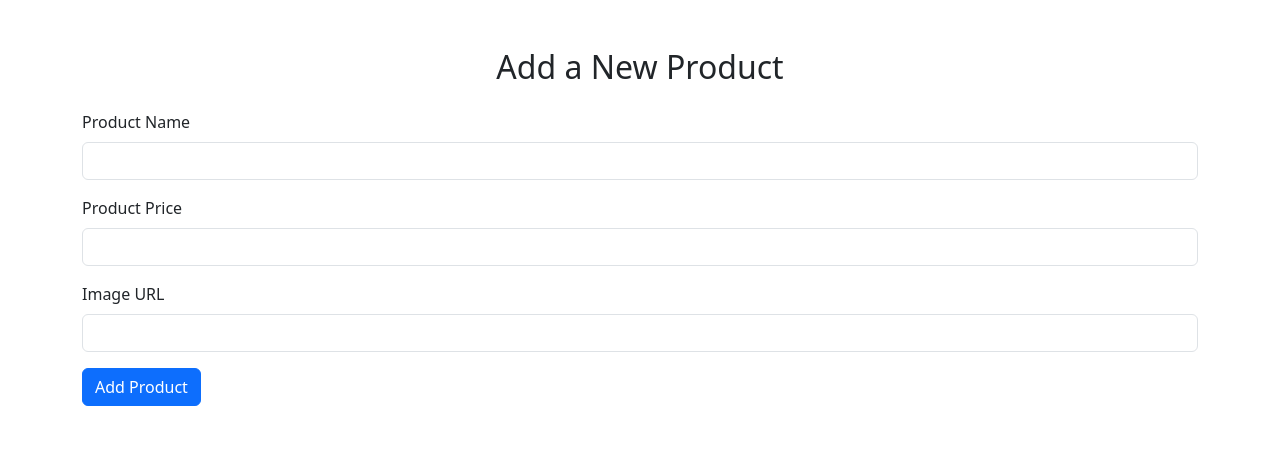
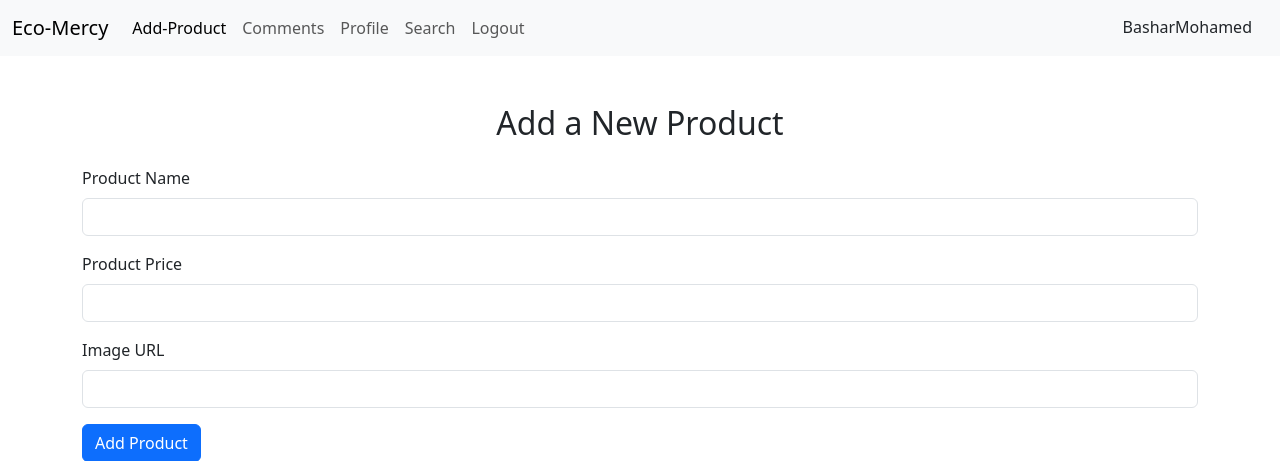
Before and after one commit to BasharMOhamed/Cyberus_E-Commerce, a Flask app: page /add_product in a window 1280 px wide. Shown: the top 461 px of the page. Run offline with Flask 3, Linux system fonts and the light colour scheme; a user stored in the database is signed in; some libraries are stand-ins or nearby versions.

Commit message:
Finished

```diff
--- a/app.py
+++ b/app.py
@@ -169,6 +169,7 @@ def profile():
         return redirect(url_for('login'))
 
 
+
 #                       ADD PRODUCT
 @app.route('/add_product', methods=['GET', 'POST'])
 def add_product():
@@ -182,9 +183,12 @@ def add_product():
             else:
                 dp.add_product(productsConnection,product_name, product_price, image_url)
                 return redirect(url_for("index"))
-        return render_template("addproduct.html")
+        return render_template("addproduct.html", username = session["username"], isAdmin = 1)
     else:
         return redirect(url_for("login"))
+
+
+
 
 #                       COMMENTS
 @app.route("/comments", methods=["GET", "POST"])
@@ -221,9 +225,21 @@ def clearComments():
 
 
 
+#                       SEARCH
+@app.route("/search", methods=["GET", "POST"])
+def search_user():
+    if "username" in session:
+
+        search_query = request.form.get("query")
+        users = dp.search_users(usersConnection, search_query)
+        print(users)
+        return render_template("search.html", users = users, username = session["username"], isAdmin = 1)
+    else:
+        return redirect(url_for('login'))
+
+
 #                       CART
 @app.route('/cart')
-@limiter.limit("10 per minute")
 def cart():
     if  'username' in session:
         cart = session.get('cart', [])
@@ -232,9 +248,10 @@ def cart():
     else:
         return redirect(url_for('login'))
 
+
+
 #                   ADD TO CART
 @app.route('/add_to_cart', methods=["GET", "POST"])
-@limiter.limit("50 per minute")
 def add_to_cart():
     product_id = int(request.args.get('product_id'))
     product_name = request.args.get('product_name')
@@ -260,14 +277,13 @@ def add_to_cart():
         cart.append({'id': product_id, 'name': product_name, 'price': price, 'quantity': 1})
     session['cart'] = cart
 
-    flash(f"Added product {product_id} with price {price} to your cart.", "success")
     return redirect(url_for('index'))
 
 
 
 #                   INCREASE OR DECREASE
 @app.route('/increase_decrease', methods=["GET",'POST'])
-@limiter.limit("10 per minute")
+@limiter.limit("20 per minute")
 def increase_decrease():
     if "username" in session:
         item_id = request.args.get("product_id")
@@ -295,6 +311,7 @@ def increase_decrease():
         return redirect(url_for('cart'))
     else:
         return redirect(url_for('login'))
+
 
 
 #           CHECKOUT
--- a/dp.py
+++ b/dp.py
@@ -57,7 +57,7 @@ def get_all_users(connection):
 
 def search_users(connection, search_query):
     cursor = connection.cursor()
-    query = '''SELECT username FROM users WHERE username LIKE ?'''
+    query = '''SELECT id, username FROM users WHERE username LIKE ?'''
     cursor.execute(query, (f"%{search_query}%",))
     return cursor.fetchall()
 
--- a/templates/addproduct.html
+++ b/templates/addproduct.html
@@ -11,6 +11,60 @@
   </head>
 
   <body>
+    <nav class="navbar navbar-expand-lg bg-body-tertiary">
+      <div class="container-fluid">
+        <a class="navbar-brand" href={{url_for("index")}}>Eco-Mercy</a>
+        <button
+          class="navbar-toggler"
+          type="button"
+          data-bs-toggle="collapse"
+          data-bs-target="#navbarSupportedContent"
+          aria-controls="navbarSupportedContent"
+          aria-expanded="false"
+          aria-label="Toggle navigation"
+        >
+          <span class="navbar-toggler-icon"></span>
+        </button>
+        <div class="collapse navbar-collapse" id="navbarSupportedContent">
+          <ul class="navbar-nav me-auto mb-2 mb-lg-0">
+            {% if not isAdmin%}
+
+            <li class="nav-item">
+              <a class="nav-link" aria-current="page" href={{url_for("index")}}>Home</a>
+            </li>
+            {% endif%}
+            {% if isAdmin%}
+            <li class="nav-item">
+                <a class="nav-link active" href={{url_for("add_product")}}>Add-Product</a>
+              </li>
+            {% endif%}
+            <li class="nav-item">
+                <a class="nav-link" href={{url_for("addComment")}}>Comments</a>
+              </li>
+            <li class="nav-item">
+              <a class="nav-link" href={{url_for("profile", username = username)}}>Profile</a>
+            </li>
+            {% if not isAdmin%}
+            <li class="nav-item">
+              <a class="nav-link" href={{url_for("cart")}}>Cart</a>
+            </li>
+            {% endif%}
+            {% if isAdmin %}
+            <li class="nav-item">
+              <a class="nav-link" href="{{ url_for('search_user') }}">Search</a>
+            </li>
+            {% endif %}
+            <li class="nav-item">
+              <a class="nav-link" href={{url_for("logout")}}>Logout</a>
+            </li>
+          </ul>
+
+          <h6 class="me-3 my-auto">{{username}}</h6>
+        </div>
+      </div>
+    </nav>
+
+
     <div class="container mt-5">
       <h2 class="text-center mb-4">Add a New Product</h2>
       {% with messages = get_flashed_messages() %} {% if messages %}
--- a/templates/checkout.html
+++ b/templates/checkout.html
@@ -8,7 +8,7 @@
     <link rel="stylesheet" href="{{ url_for('static', filename='css/style.css') }}">
 </head>
 <body class="bg-white">
-    <div class="container mt-5">
+    <div class="container d-flex justify-content-center align-items-center mt-5">
         <div class="card w-50">
 
             <h2 class="card-body">Total Price: ${{total}}</h2>
--- a/templates/comments.html
+++ b/templates/comments.html
@@ -14,7 +14,7 @@
     <title>Comments</title>
   </head>
   <body>
-    <nav class="navbar navbar-expand-lg bg-body-tertiary">
+    <nav class="navbar navbar-expand-lg bg-body-tertiary shadow">
       <div class="container-fluid">
         <a class="navbar-brand" href={{url_for("index")}}>Eco-Mercy</a>
         <button
@@ -54,7 +54,7 @@
             {% endif%}
             {% if isAdmin %}
             <li class="nav-item">
-              <a class="nav-link" href="{{ url_for('logout') }}">Search</a>
+              <a class="nav-link" href="{{ url_for('search_user') }}">Search</a>
             </li>
             {% endif %}
             <li class="nav-item">
--- a/templates/profile.html
+++ b/templates/profile.html
@@ -10,7 +10,7 @@
     <title>User Profile</title>
   </head>
   <body>
-    <nav class="navbar navbar-expand-lg bg-body-tertiary">
+    <nav class="navbar navbar-expand-lg bg-body-tertiary shadow">
         <div class="container-fluid">
           <a class="navbar-brand" href={{url_for("index")}}>Eco-Mercy</a>
           <button
@@ -50,7 +50,7 @@
               {% endif%}
               {% if isAdmin %}
               <li class="nav-item">
-                <a class="nav-link" href="{{ url_for('logout') }}">Search</a>
+                <a class="nav-link" href="{{ url_for('search_user') }}">Search</a>
               </li>
               {% endif %}
               <li class="nav-item">
--- a/templates/register.html
+++ b/templates/register.html
@@ -11,7 +11,7 @@
       rel="stylesheet"
       href="{{ url_for('static', filename='css/style.css') }}"
     />
-    <title>Comments</title>
+    <title>Register</title>
   </head>
   <body>
     <div
--- a/templates/shop.html
+++ b/templates/shop.html
@@ -14,7 +14,7 @@
     <title>Home</title>
   </head>
   <body class="centered-body">
-    <nav class="navbar navbar-expand-lg bg-body-tertiary">
+    <nav class="navbar navbar-expand-lg bg-body-tertiary shadow">
       <div class="container-fluid">
         <a class="navbar-brand" href={{url_for("index")}}>Eco-Mercy</a>
         <button
@@ -54,7 +54,7 @@
             {% endif%}
             {% if isAdmin %}
             <li class="nav-item">
-              <a class="nav-link" href="{{ url_for('logout') }}">Search</a>
+              <a class="nav-link" href="{{ url_for('search_user') }}">Search</a>
             </li>
             {% endif %}
             <li class="nav-item">
```
Also changed, not shown: templates/search.html (+121 -0 lines).
